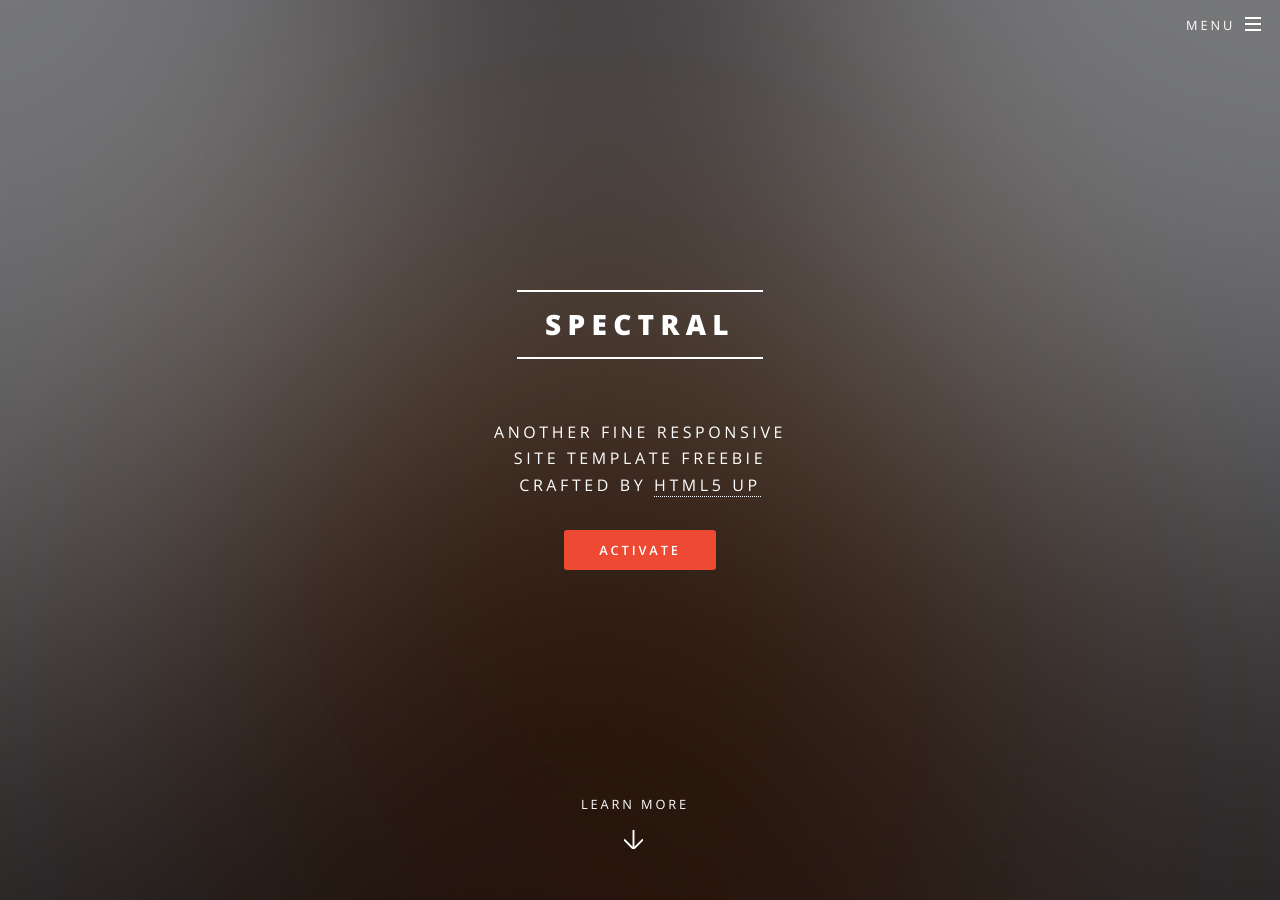
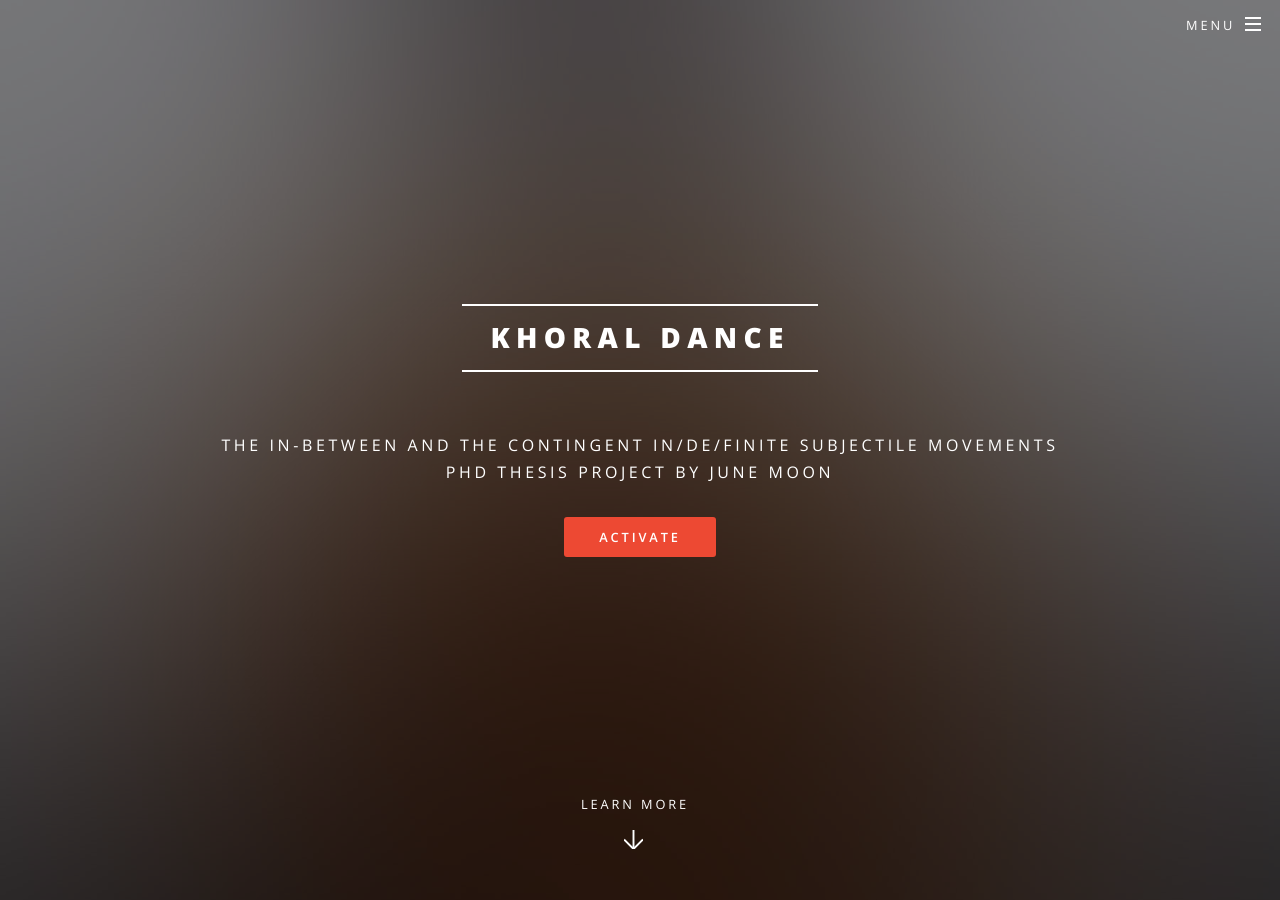
Before and after one commit to junesilvere/junesilvere, a Jekyll site: the page built from index.html, in a window 1280 px wide and 900 px high. Built offline with Jekyll 4.4.1, drawn with Linux system fonts in a browser that asks for light colours; some of the changed text lies outside the part shown.

Commit message:
Update _config.yml

```diff
--- a/_config.yml
+++ b/_config.yml
@@ -2,16 +2,16 @@
 #
 
 # Site settings
-title: Spectral
+title: Khoral Dance
 description: |
-  Another fine responsive
-  site template freebie
-  crafted by [HTML5 UP](http://html5up.net)
-owner: Your Name # or company name
+  The In-Between and the Contingent
+  In/de/finite Subjectile Movements
+  PhD Thesis Project by June Moon
+owner: June Moon # or company name
 first_published: 2016 # if migrating another site, the year of your first publish
-email: your-email@domain.com
+email: junialuna@gmail.com
 baseurl: "" # the subpath of your site, e.g. /blog
-url: "http://yourdomain.com" # the base hostname & protocol for your site
+url: "http://junialuna.github.io" # the base hostname & protocol for your site
 social:
   twitter: https://twitter.com/<username>
   github: https://github.com/<username>
```
